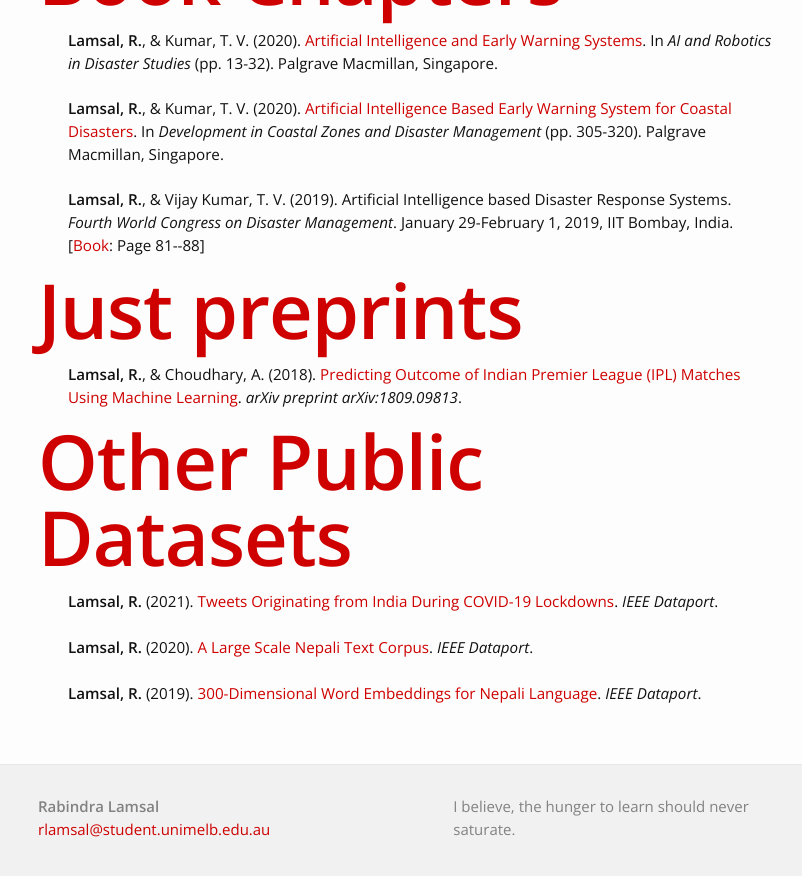
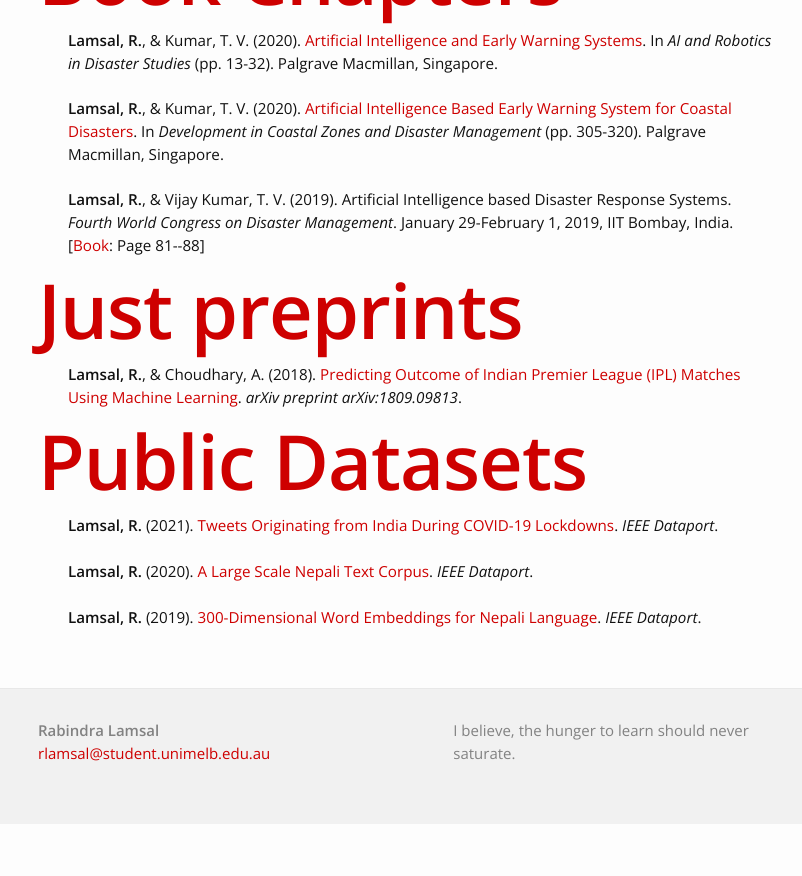
Before and after one commit to rabindralamsal/personal-site, a Jekyll site: the page built from research.md, in a window 1280 px wide and 900 px high, scrolled down 1292 px. Shown: the top 876 px of the window, without its empty margins (232-1034 px from the left). Built offline with Jekyll 4.4.1, drawn with Linux system fonts in a browser that asks for light colours; after the commit the page ends 2116 px from its top, so only the background shows below that.

Commit message:
Update research.md

```diff
--- a/research.md
+++ b/research.md
@@ -65,7 +65,7 @@ title: Publications
 </ul>
 
 
-<h1>Other Public Datasets</h1>
+<h1>Public Datasets</h1>
 
 <ul>
 <b>Lamsal, R.</b> (2021). <a href="https://dx.doi.org/10.21227/k8gw-xz18">Tweets Originating from India During COVID-19 Lockdowns</a>. <i>IEEE Dataport</i>.<br><br>
```
